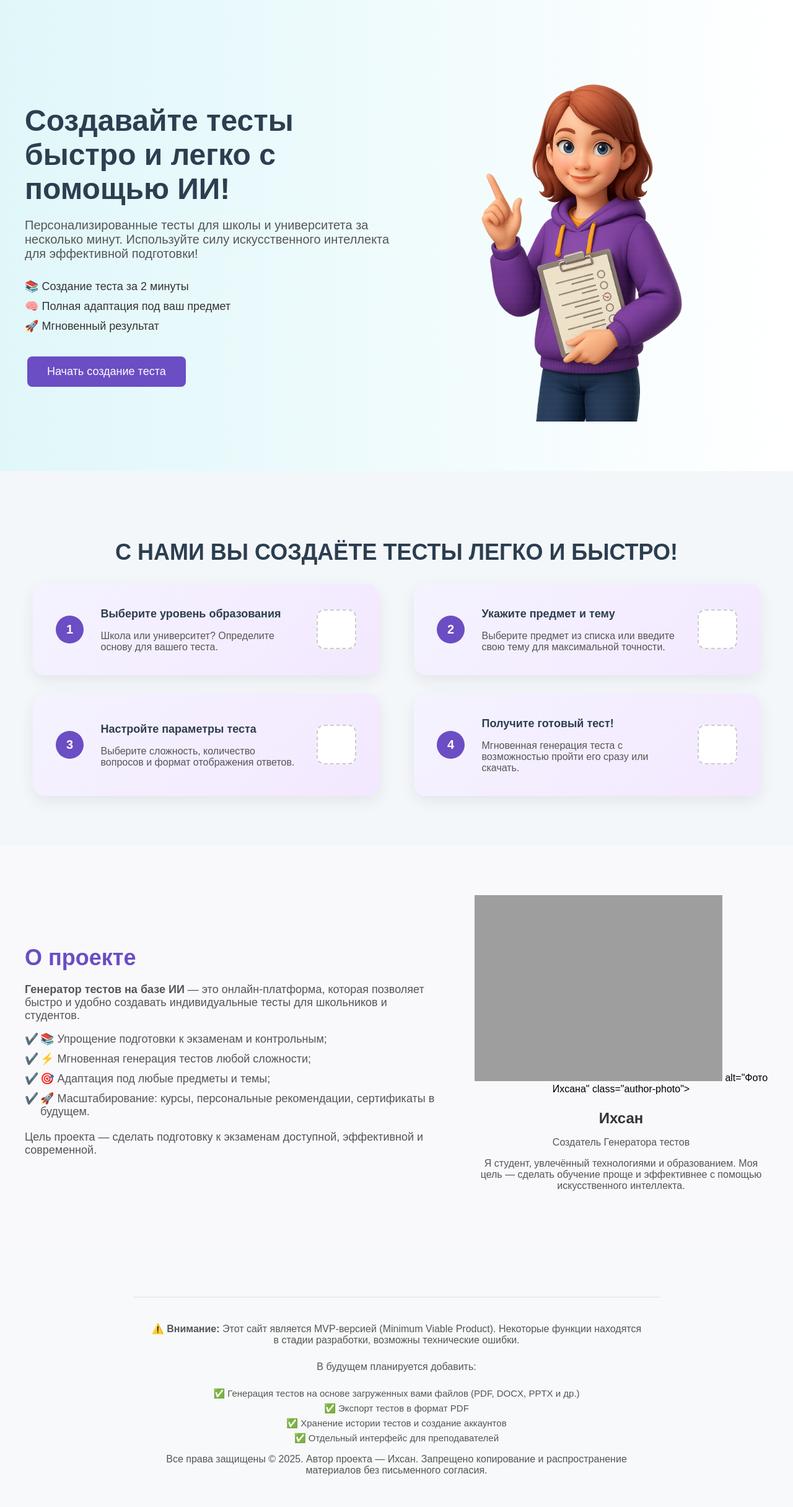
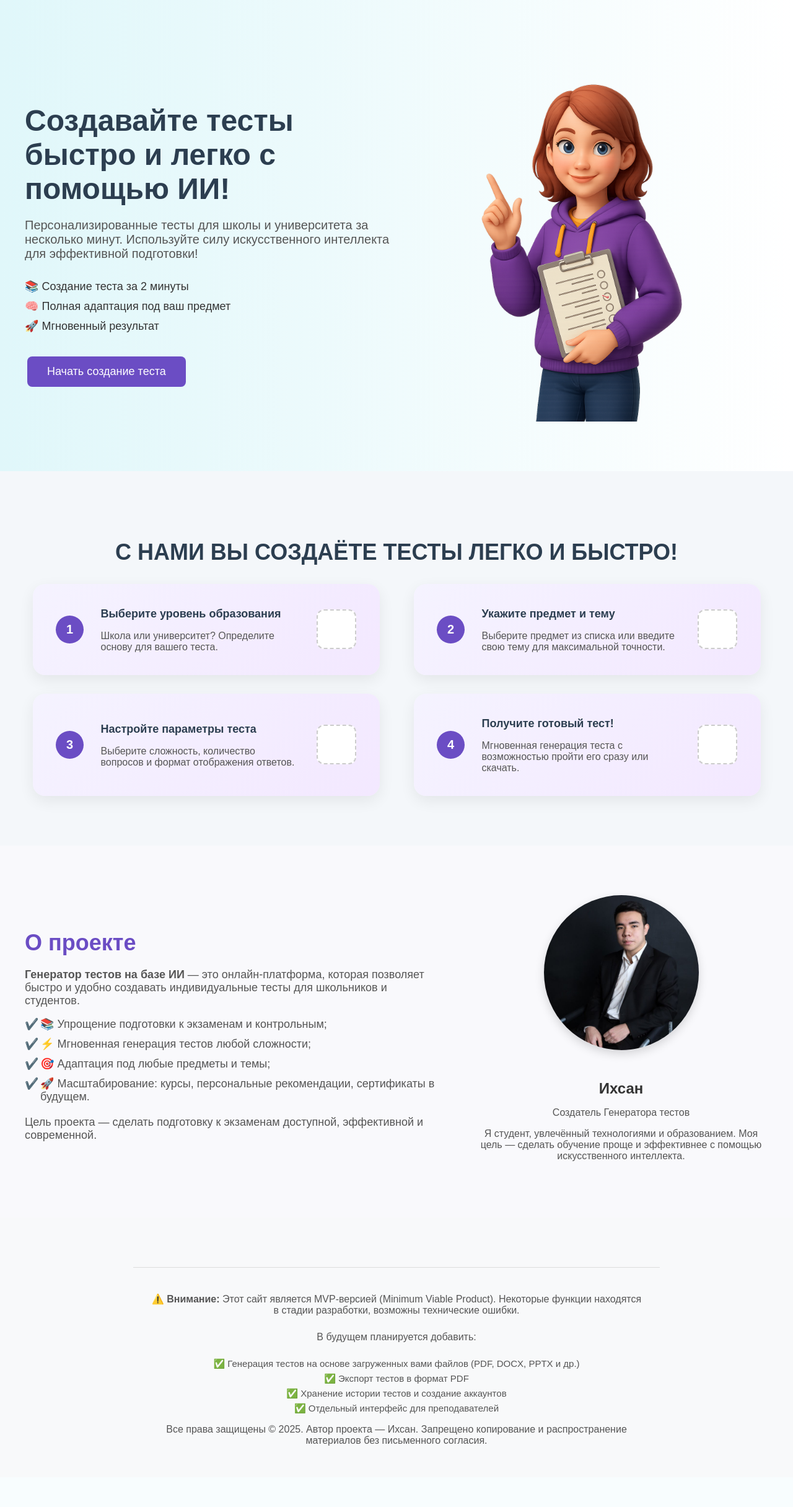
Before and after one commit to ihsan734/test-generator, a Flask app: page / in a window 1280 px wide. Shown: the whole page at 62% size. After the commit the page ends 2332 px from the top, so only its background shows below. Run offline with Flask 3, Linux system fonts and the light colour scheme; grey boxes are pictures that could not be loaded.

Commit message:
Заменил фото и обновил HTML

```diff
--- a/templates/index.html
+++ b/templates/index.html
@@ -88,7 +88,7 @@
       </div>
 
       <div class="about-author">
-        <img src="C:\Users\Ихсан\Desktop\Генрация тест\static\images\5222434547378025041.jpg" alt="..."> alt="Фото Ихсана" class="author-photo">
+        <img src="/static/images/ihsan.jpg" alt="Фото Ихсана" class="author-photo">
         <h3>Ихсан</h3>
         <p>Создатель Генератора тестов</p>
         <p>Я студент, увлечённый технологиями и образованием. Моя цель — сделать обучение проще и эффективнее с помощью искусственного интеллекта.</p>
```
Also changed, not shown: static/images/Ihsan.jpg (added).
